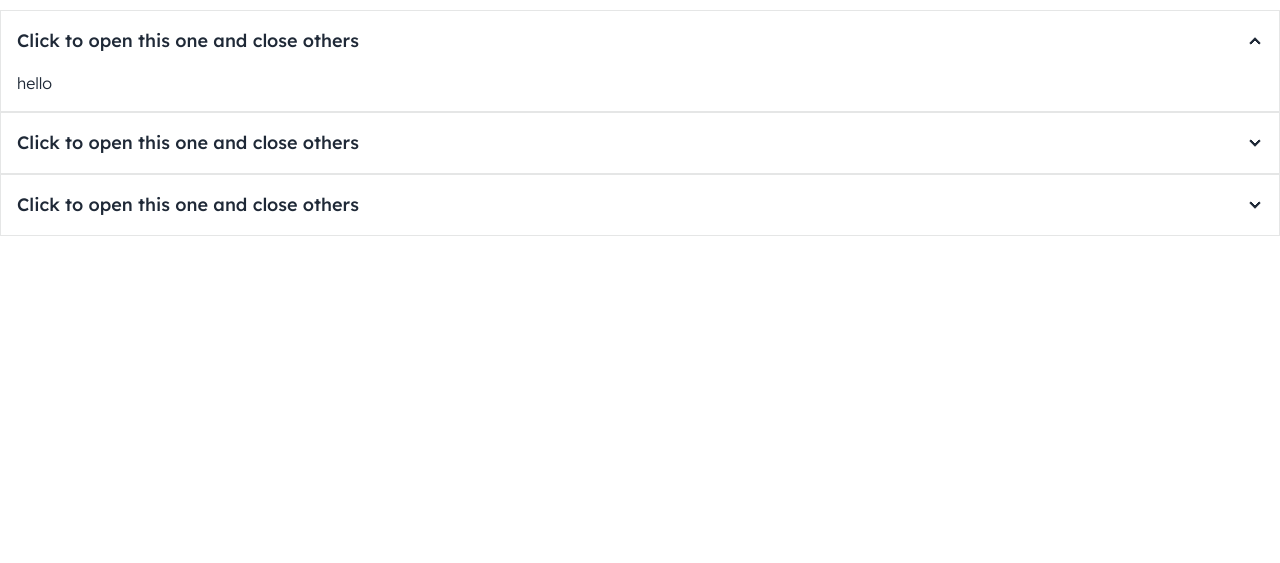
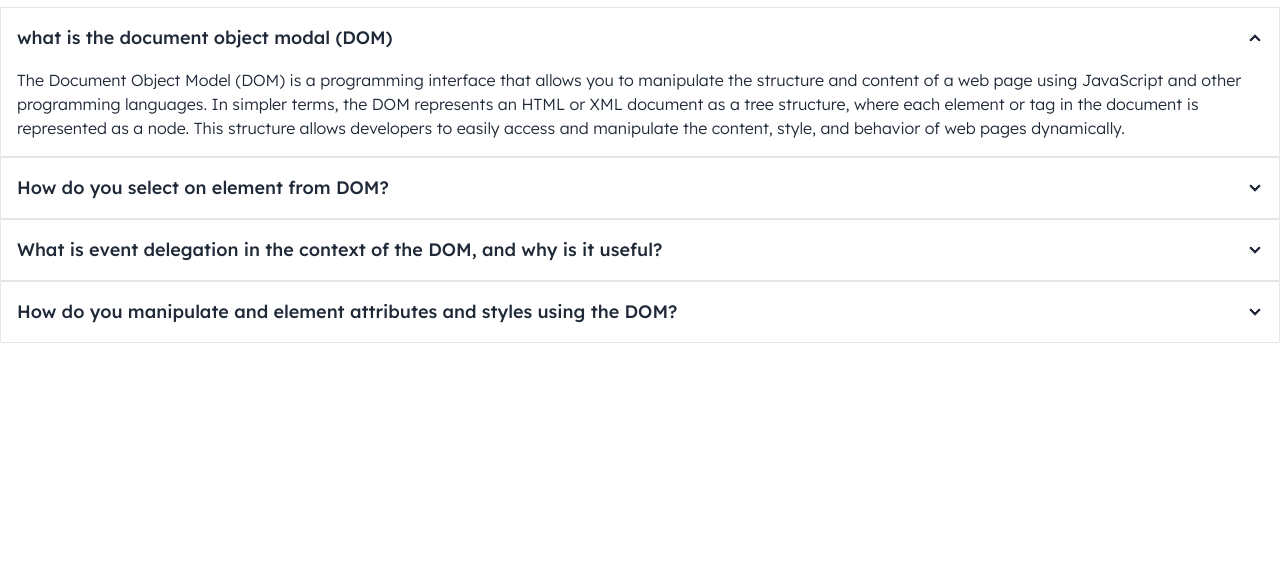
Before and after one commit to mdridwanh20/Milestone-two-asgmt-05, a plain HTML site: page blog/blog.html in a window 1280 px wide. Shown: the part 237-800 px from the top of the page. Drawn offline with nearby package versions, Linux system fonts and the light colour scheme; files that its build step writes are made by us from their sources; files whose address does not match are found by name.

Commit message:
some section added

```diff
--- a/blog/blog.html
+++ b/blog/blog.html
@@ -38,31 +38,43 @@
         </div>
     </div>
 
+    <div class="container m-auto pt-4">
+        <h1 class="font-bold text-3xl">Important FAQ ?</h1>
+    </div>
 <!-- accordion part here --------------- -->
        <div class="min-h-96 flex items-center justify-center">
         <div class="join-vertical container m-auto">
 
             <div class="collapse collapse-arrow join-item border-base-300 rounded-none border">
                 <input type="radio" name="my-accordion-4" checked="checked" />
-                <div class="collapse-title text-lg font-medium">Click to open this one and close others</div>
+                <div class="collapse-title text-lg font-medium">what is the document object modal (DOM)</div>
                 <div class="collapse-content">
-                    <p class="font-light">hello</p>
+                    <p class="font-light">The Document Object Model (DOM) is a programming interface that allows  you to manipulate the structure and content of a web page using JavaScript and other programming languages.
+                        In simpler terms, the DOM represents an HTML or XML document as a tree structure, where each element or tag in the document is represented as a node. This structure allows developers to easily access and manipulate the content, style, and behavior of web pages dynamically.</p>
                 </div>
             </div>
 
             <div class="collapse collapse-arrow join-item border-base-300 rounded-none border">
                 <input type="radio" name="my-accordion-4" />
-                <div class="collapse-title text-lg font-medium">Click to open this one and close others</div>
+                <div class="collapse-title text-lg font-medium">How do you select on element from DOM?</div>
                 <div class="collapse-content">
-                    <p class="font-light">hello</p>
+                    <p class="font-light">An element from the DOM, JavaScript provides several powerful methods designed to locate specific elements or groups of elements based on their attributes, tag names, or other characteristics. Selecting elements from the DOM is a fundamental task for manipulating web pages dynamically, allowing developers to update the content, apply styles, or respond to user interactions.</p>
                 </div>
             </div>
 
             <div class="collapse collapse-arrow join-item border-base-300 rounded-none border">
                 <input type="radio" name="my-accordion-4" />
-                <div class="collapse-title text-lg font-medium">Click to open this one and close others</div>
+                <div class="collapse-title text-lg font-medium">What is event delegation in the context of the DOM, and why is it useful?</div>
                 <div class="collapse-content">
-                    <p class="font-light">hello</p>
+                    <p class="font-light">The DOM follows a process called event propagation, where events triggered on an element "bubble up" through the parent elements, all the way to the root of the document (the document object). Event delegation takes advantage of this by adding a single event listener to a parent element. When an event (such as a click) is triggered by a child element, the event bubbles up to the parent, where the listener is set.</p>
+                </div>
+            </div>
+
+            <div class="collapse collapse-arrow join-item border-base-300 rounded-none border">
+                <input type="radio" name="my-accordion-4" />
+                <div class="collapse-title text-lg font-medium">How do you manipulate and element attributes and styles using the DOM?</div>
+                <div class="collapse-content">
+                    <p class="font-light">Manipulating element attributes and styles in the DOM using JavaScript allows developers to dynamically change how elements behave and appear on a webpage. This is essential for creating interactive and dynamic web pages.</p>
                 </div>
             </div>
 
```
